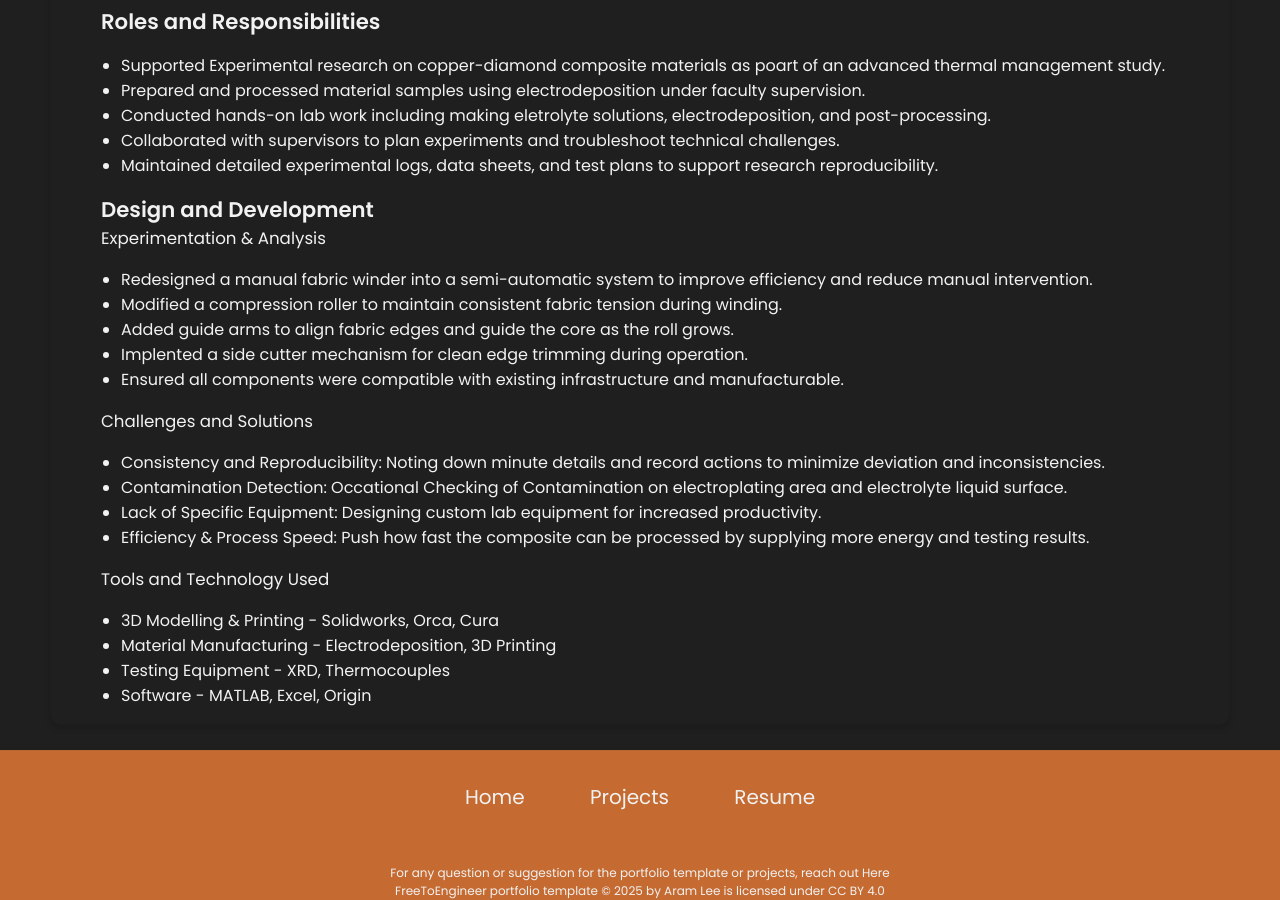
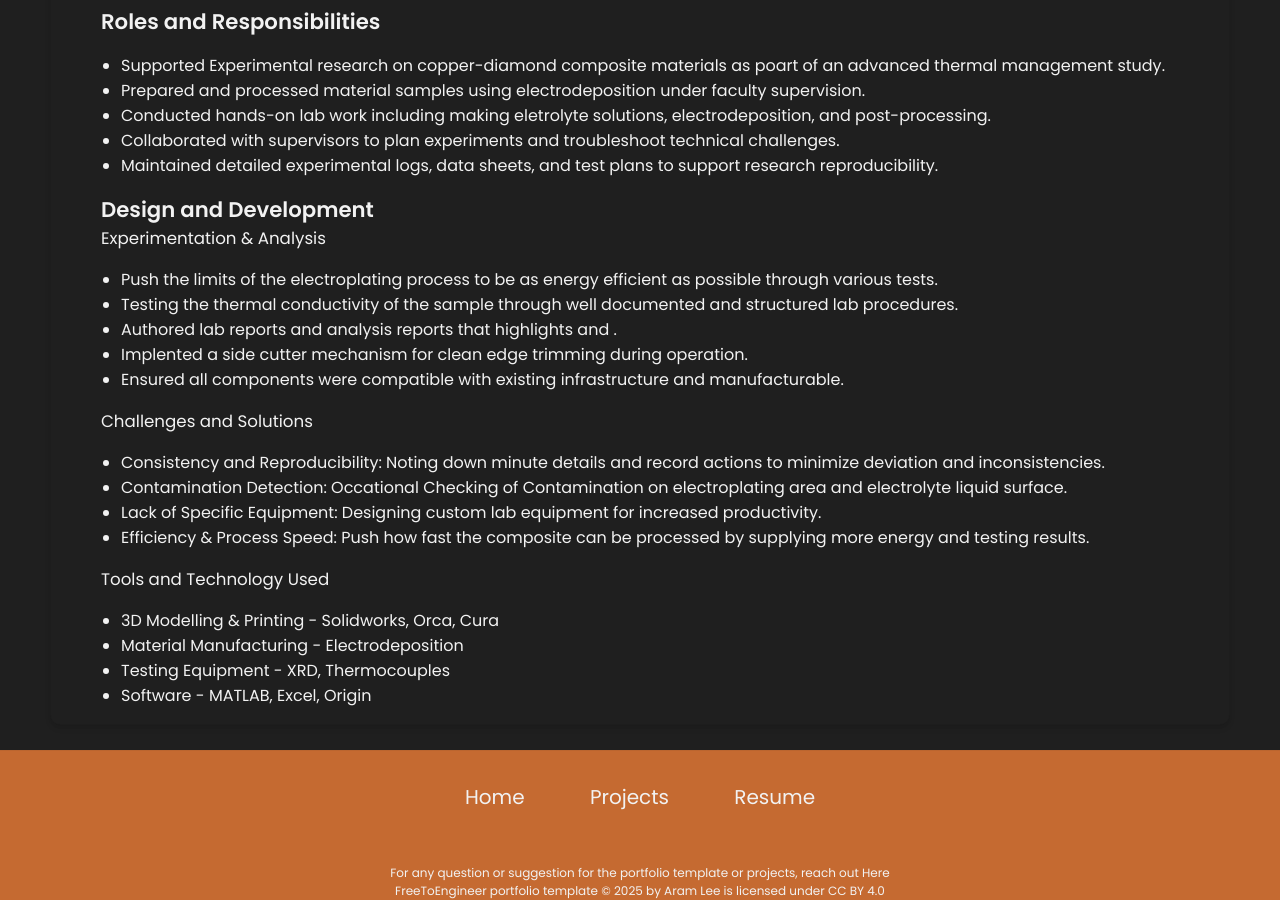
Before and after one commit to Alvin-Htet/Alvin-Htet.github.io, a Jekyll site: the page built from _projects/copper_diamond_research/index.md, in a window 1280 px wide and 900 px high, scrolled down 766 px. Built offline with Jekyll 4.4.1, drawn with Linux system fonts in a browser that asks for light colours.

Commit message:
Update index.md

```diff
--- a/_projects/copper_diamond_research/index.md
+++ b/_projects/copper_diamond_research/index.md
@@ -22,9 +22,9 @@ main-image: /work_4.jpg
 ## Design and Development
 
 ### Experimentation & Analysis
-- Redesigned a manual fabric winder into a semi-automatic system to improve efficiency and reduce manual intervention.
-- Modified a compression roller to maintain consistent fabric tension during winding.
-- Added guide arms to align fabric edges and guide the core as the roll grows.
+- Push the limits of the electroplating process to be as energy efficient as possible through various tests.
+- Testing the thermal conductivity of the sample through well documented and structured lab procedures.
+- Authored lab reports and analysis reports that highlights and .
 - Implented a side cutter mechanism for clean edge trimming during operation.
 - Ensured all components were compatible with existing infrastructure and manufacturable.
 
@@ -36,6 +36,6 @@ main-image: /work_4.jpg
 
 ### Tools and Technology Used
 - 3D Modelling & Printing - Solidworks, Orca, Cura
-- Material Manufacturing - Electrodeposition, 3D Printing
+- Material Manufacturing - Electrodeposition
 - Testing Equipment - XRD, Thermocouples
 - Software - MATLAB, Excel, Origin
```
